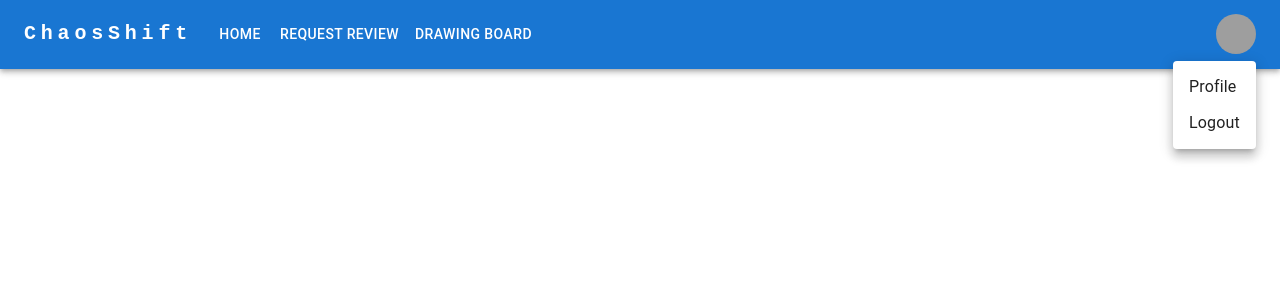
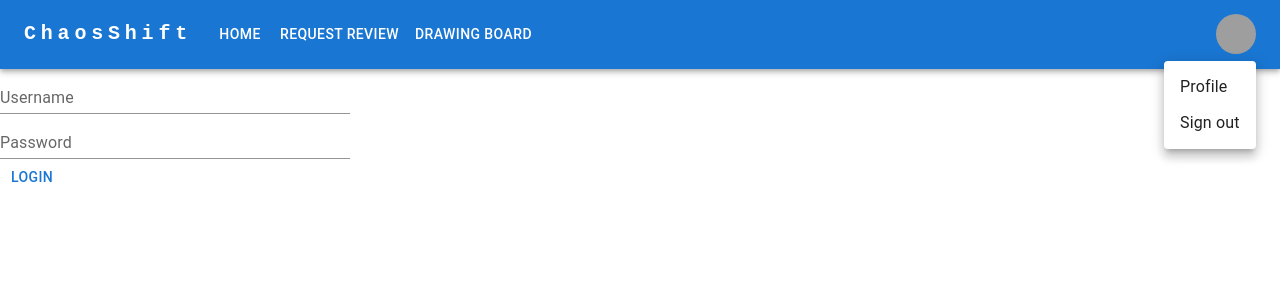
Before and after one commit to hsavov-github/chaos-shift-ui, a React (Create React App) app: page /chaos-shift-ui/login in a window 1280 px wide. Both pictures are taken after a click on the button "Open settings". Shown: the top 300 px of the page. Built offline with nearby package versions, Linux system fonts and the light colour scheme; grey boxes are pictures that could not be loaded.

Commit message:
Added auth filter

```diff
--- a/package.json
+++ b/package.json
@@ -3,7 +3,7 @@
   "version": "0.1.0",
   "homepage": "https://hsavov-github.github.io/chaos-shift-ui",
   "private": true,
-  "proxy":"http://localhost:8080",
+  "proxy": "http://localhost:8080",
   "dependencies": {
     "@atlaskit/inline-edit": "^12.3.3",
     "@emotion/react": "^11.11.1",
@@ -17,6 +17,7 @@
     "@testing-library/user-event": "^13.5.0",
     "color": "^4.2.3",
     "file-saver": "^2.0.5",
+    "js-cookie": "^3.0.5",
     "primeicons": "^6.0.1",
     "primereact": "^9.5.0",
     "react": "^18.2.0",
--- a/src/App.js
+++ b/src/App.js
@@ -1,10 +1,13 @@
 import logo from './logo.svg';
 import './App.css';
 import React, { useState} from 'react';
+import LoginForm from './components/LoginForm';
 import DrawingBoard from './components/DrawingBoard';
 import FeedbackAccordion from './components/FeedbackAccordion';
 import ManageRequests from './components/ManageRequests';
+import ProtectedRoute from './components/ProtectedRoute';
 import AppMenu from './components/AppMenu';
+import {AuthProvider} from './components/services/UseAuth'
 import { BrowserRouter as Router, Route, Routes, Link, useHistory } from 'react-router-dom';
 
 
@@ -12,14 +15,20 @@ import { BrowserRouter as Router, Route, Routes, Link, useHistory } from 'react-
 function App() {
 
   return (
-	 <Router>
-	  <AppMenu/>
-		<Routes>
-		    <Route exact path="/chaos-shift-ui/" element = {<ManageRequests />} />
-			<Route exact path="/chaos-shift-ui/request" element = {<FeedbackAccordion />} />
-			<Route path="/chaos-shift-ui/drawing" element = {<DrawingBoard brushWidth="8" />} />
-	   </Routes>
-    </Router>
+
+		 <Router>
+		 <AuthProvider>
+		  <AppMenu/>
+			<Routes>
+
+				<Route exact path="/chaos-shift-ui/login" element = {<LoginForm />} />
+				<Route exact path="/chaos-shift-ui/" element = {<ProtectedRoute> <ManageRequests /> </ProtectedRoute>} />
+				<Route exact path="/chaos-shift-ui/request" element = {<ProtectedRoute> <FeedbackAccordion /> </ProtectedRoute>} />
+				<Route path="/chaos-shift-ui/drawing" element = {<ProtectedRoute> <DrawingBoard brushWidth="8" /> </ProtectedRoute>} />
+		   </Routes>
+		 </AuthProvider>
+		</Router>
+
   );
 }
 
--- a/src/components/AppMenu.js
+++ b/src/components/AppMenu.js
@@ -13,12 +13,13 @@ import Button from '@mui/material/Button';
 import Tooltip from '@mui/material/Tooltip';
 import MenuItem from '@mui/material/MenuItem';
 import AdbIcon from '@mui/icons-material/Adb';
+import {useAuth} from './services/UseAuth';
 
 const pages = ['Home', 'Request review', 'Drawing board'];
-const settings = ['Profile', 'Logout'];
 
 function AppMenu() {
   const navigate = useNavigate();
+  const auth = useAuth();
   const [anchorElNav, setAnchorElNav] = React.useState(null);
   const [anchorElUser, setAnchorElUser] = React.useState(null);
 
@@ -157,11 +158,13 @@ function AppMenu() {
               open={Boolean(anchorElUser)}
               onClose={handleCloseUserMenu}
             >
-              {settings.map((setting) => (
-                <MenuItem key={setting} onClick={handleCloseUserMenu}>
-                  <Typography textAlign="center">{setting}</Typography>
+                <MenuItem key='userProfile' onClick={handleCloseUserMenu}>
+                  <Typography textAlign="center">Profile</Typography>
                 </MenuItem>
-              ))}
+				<MenuItem key='logOut' onClick={() => { auth.logout(); navigate("/chaos-shift-ui/login"); handleCloseUserMenu();}}>
+                  <Typography textAlign="center">Sign out</Typography>
+                </MenuItem>
+
             </Menu>
           </Box>
         </Toolbar>
--- /dev/null
+++ b/src/components/LoginForm.js
@@ -0,0 +1,38 @@
+import React, { useCallback, useState } from 'react';
+import Stack from '@mui/material/Stack';
+import Button from '@mui/material/Button';
+import TextField from '@mui/material/TextField';
+import Box from '@mui/material/Box';
+import { useNavigate } from "react-router-dom";
+import { useAuth } from "./services/UseAuth";
+import {login} from './services/LoginService';
+
+import ReviewBoard from './ReviewBoard';
+
+function LoginForm({request}) {
+  const [username, setUsername] = useState('');
+  const [password, setPassword] = useState('');
+  const navigate = useNavigate();
+  const auth = useAuth();
+
+  const handleClick = () => {
+	  login(username, password, () => { auth.login(); navigate("/chaos-shift-ui/", { replace: true });});
+  }
+
+  return (
+
+	<Box sx={{ flexGrow: 1, maxWidth: 350}} className="FeedbackForm">
+		<Stack direction="column">
+			<TextField size="small" label="Username" variant="standard" value={username} onChange={(e) => {setUsername(e.target.value)}} />
+			<TextField size="small" label="Password" variant="standard" type="password" value={password} onChange={(e) => {setPassword(e.target.value)}} />
+
+			<Stack direction="row" spacing={4}>
+				<Button onClick={() => handleClick()}> Login </Button>
+			</Stack>
+		</Stack>
+	</Box >
+
+  );
+}
+
+export default LoginForm;
--- /dev/null
+++ b/src/components/ProtectedRoute.js
@@ -0,0 +1,13 @@
+import { Navigate } from "react-router-dom";
+import { useAuth } from "./services/UseAuth";
+
+const ProtectedRoute = ({ children }) => {
+  const { token } = useAuth();
+  if (!token) {
+    // user is not authenticated
+    return <Navigate to="/chaos-shift-ui/login" />;
+  }
+  return children;
+};
+
+export default ProtectedRoute;
--- /dev/null
+++ b/src/components/services/LoginService.js
@@ -0,0 +1,38 @@
+import Cookies from 'js-cookie';
+
+export const login = (username, password, redirect) => {
+
+	  const formData  = new FormData();
+	  formData.append('username', username);
+	  formData.append('password', password);
+      //e.preventDefault();
+      fetch('http://localhost:8080/auth/login', {
+         method: 'POST',
+         body: formData
+      })
+         .then((res) => res.text())
+         .then((post) => {
+			 console.log(post);
+			 const secure = window.location.protocol === 'https';
+			 Cookies.set("API_TOKEN", post, undefined, "/", undefined, secure);
+			 console.log("stored cookie" + Cookies.get("API_TOKEN"));
+			 redirect();
+
+			 //cookies.removeItem('API_TOKEN');
+			 /*
+            setPosts((posts) => [post, ...posts]);
+            setTitle('');
+            setBody('');
+			*/
+         })
+         .catch((err) => {
+            console.log(err.message);
+         });
+   };
+
+   export const Logout = (redirect) => {
+	Cookies.remove("API_TOKEN");
+	redirect();
+	console.log("stored cookie" + Cookies.get("API_TOKEN"));
+
+   };
--- /dev/null
+++ b/src/components/services/UseAuth.js
@@ -0,0 +1,67 @@
+import { createContext, useState, useContext, useMemo } from "react";
+import { useNavigate } from "react-router-dom";
+import Cookies from 'js-cookie'
+
+const AuthContext = createContext();
+
+export const AuthProvider = ({ children }) => {
+  const context = useCookie();//
+  /*
+  const navigate = useNavigate();
+
+  // call this function when you want to authenticate the user
+  const login = async (data) => {
+    setToken(data);
+    navigate("/profile");
+  };
+
+  // call this function to sign out logged in user
+  const logout = () => {
+    setToken(null);
+    navigate("/chaos-shift-ui/login", { replace: true });
+  };*/
+
+
+  //const value = useCookie();
+  return <AuthContext.Provider value={context}>{children}</AuthContext.Provider>;
+};
+
+function useCookie() {
+  const [token, setToken] = useState(() => {
+    try {
+      const value = Cookies.get("API_TOKEN");
+
+      if (value) {
+		setToken(value);
+        return {token:value};// JSON.parse(value);
+      } else {
+		const secure = window.location.protocol === 'https';
+        Cookies.set("API_TOKEN", null, undefined, "/", undefined, secure);
+        return {token:null};
+      }
+    } catch (err) {
+      return {token:null};
+    }
+  });
+
+  const login = () => {
+	const value = Cookies.get("API_TOKEN");
+	setToken(value);
+  }
+
+  const logout = () => {
+    try {
+      Cookies.remove("API_TOKEN");
+	  setToken(null);
+    } catch (err) {
+      console.log(err);
+	}
+  };
+
+  return {token, logout, login};
+};
+
+
+export const useAuth = () => {
+  return useContext(AuthContext);
+};
```
Also changed, not shown: 2 other files (tests, documents, lock files or other folders).
